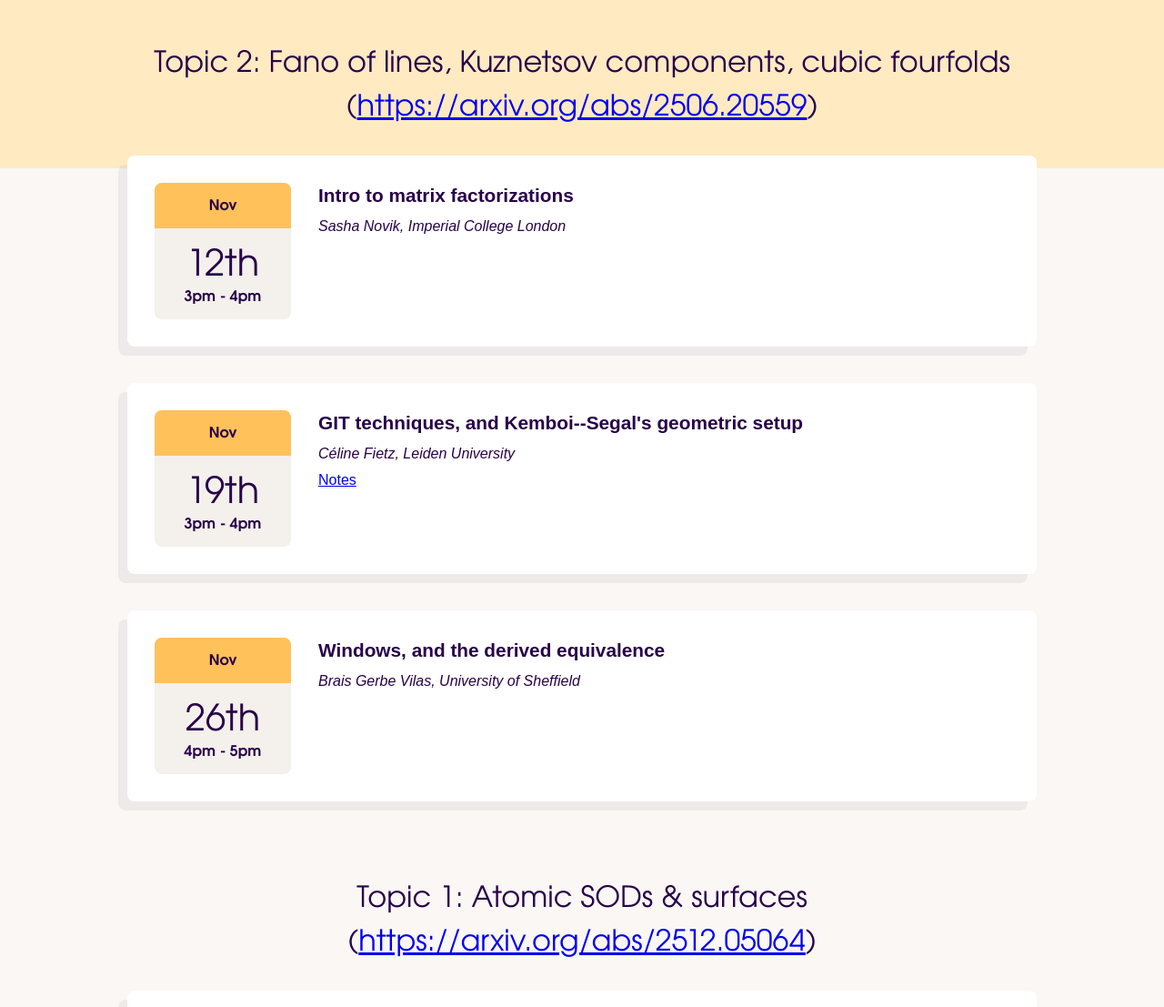
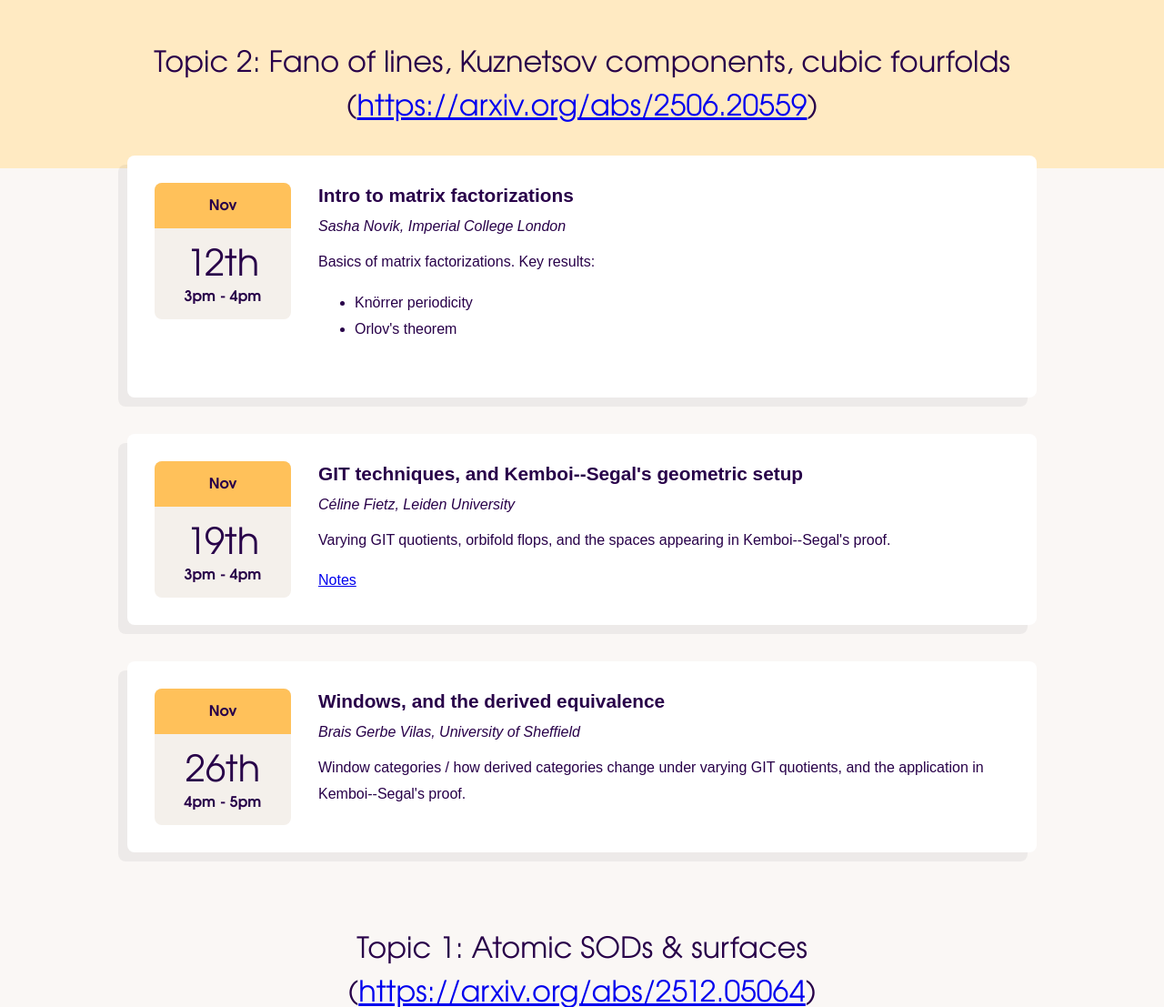
Before and after one commit to dogs-seminar/dogs-seminar.github.io, a plain HTML site: page index.html in a window 1280 px wide. Shown: the part 799-1906 px from the top of the page at 91% size. Drawn offline with nearby package versions, Linux system fonts and the light colour scheme.

Commit message:
Add abstracts

```diff
--- a/index.html
+++ b/index.html
@@ -113,8 +113,13 @@
                             Sasha Novik, Imperial College London
                         </div>
 
-                        <!-- <div class="abstract">
-                        </div> -->
+                        <div class="abstract">
+                            Basics of matrix factorizations. Key results:
+                            <ul>
+                                <li>Knörrer periodicity</li>
+                                <li>Orlov's theorem</li>
+                            </ul>
+                        </div>
 
                         <!-- <div class="notes">
                             <a href="">Notes</a>
@@ -143,13 +148,10 @@
                             Céline Fietz, Leiden University
                         </div>
 
-                        <!-- <div class="abstract">
-                            Sketching some stuff about:
-                            <ul>
-                                <li>How atomic SODs relate to Hodge atoms from [KKPY].</li>
-                                <li>Group actions on SODs and rationality over non-closed fields.</li>
-                            </ul>
-                        </div> -->
+                        <div class="abstract">
+                            Varying GIT quotients, orbifold flops, and the
+                            spaces appearing in Kemboi--Segal's proof.
+                        </div>
 
                         <!-- <div class="notes">
                             <a href="notes/dogs-02_06_26.pdf">Notes</a>
@@ -165,7 +167,7 @@
                     <div class="cal">
                         <div class="month">Nov</div>
                         <div class="date">26th</div>
-                        <div class="time">4pm - 5pm</div>
+                        <div class="time"><b>4pm - 5pm</b></div>
                     </div>
                     <div class="details">
                         <div class="title">
@@ -178,13 +180,11 @@
                             Brais Gerbe Vilas, University of Sheffield
                         </div>
 
-                        <!-- <div class="abstract">
-                            Sketching some stuff about:
-                            <ul>
-                                <li>How atomic SODs relate to Hodge atoms from [KKPY].</li>
-                                <li>Group actions on SODs and rationality over non-closed fields.</li>
-                            </ul>
-                        </div> -->
+                        <div class="abstract">
+                            Window categories / how derived categories change
+                            under varying GIT quotients, and the application in
+                            Kemboi--Segal's proof.
+                        </div>
 
                         <!-- <div class="notes">
                             <a href="notes/dogs-02_06_26.pdf">Notes</a>
```
